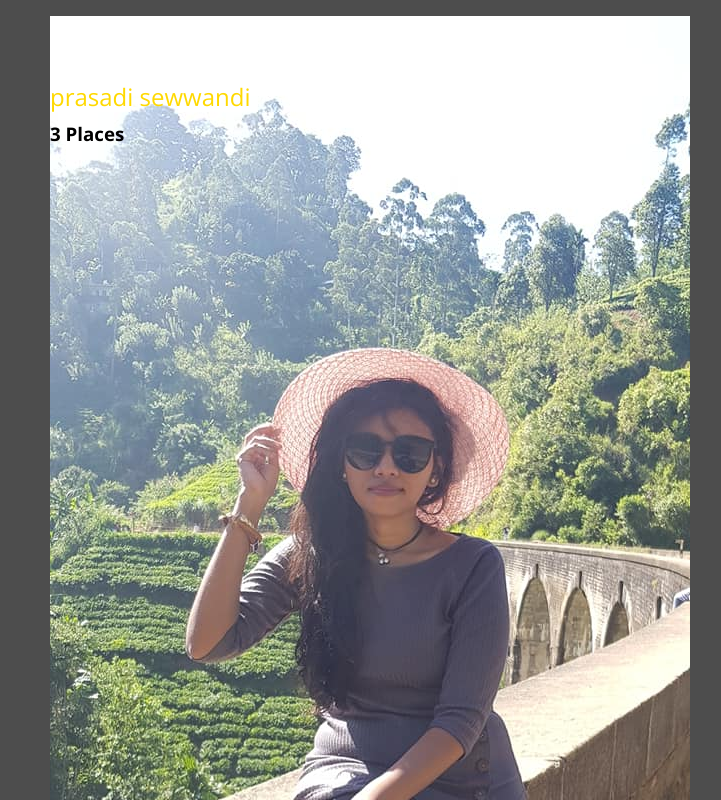
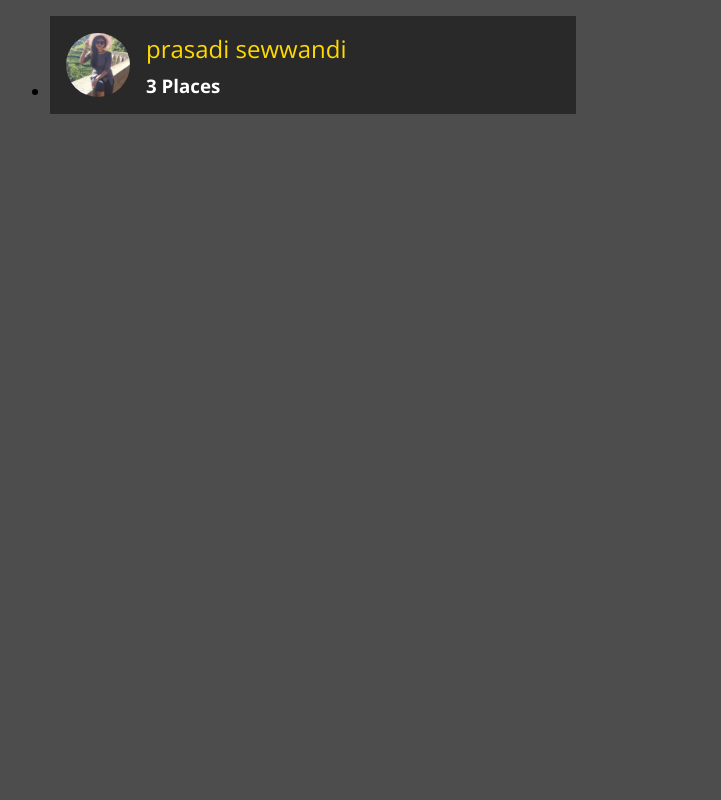
Before and after one commit to PrasadiSewwandi/ReactLocationApp, a React (Create React App) app: page / in a window 1280 px wide. Shown: the top 800 px of the page, without its empty margins (6-727 px from the left). Built offline with nearby package versions, Linux system fonts and the light colour scheme.

Commit message:
hover part done

```diff
--- /dev/null
+++ b/src/shared/components/UIElement/Avatar.css
@@ -0,0 +1,15 @@
+.avatar {
+  width: 100%;
+  height: 100%;
+  display: flex;
+  justify-content: center;
+  align-items: center;
+}
+
+.avatar img {
+  display: block;
+  border-radius: 50%;
+  width: 100%;
+  height: 100%;
+  object-fit: cover;
+}
--- /dev/null
+++ b/src/shared/components/UIElement/Avatar.js
@@ -0,0 +1,17 @@
+import React from 'react';
+
+import './Avatar.css';
+
+const Avatar = props => {
+  return (
+    <div className={`avatar ${props.className}`} style={props.style}>
+      <img
+        src={props.image}
+        alt={props.alt}
+        style={{ width: props.width, height: props.width }}
+      />
+    </div>
+  );
+};
+
+export default Avatar;
--- a/src/user/components/UserItem.js
+++ b/src/user/components/UserItem.js
@@ -1,12 +1,15 @@
-import React from 'react'
-import './UserItem.css'
+import React from 'react';
+import { Link } from 'react-router-dom' ;
+import './UserItem.css';
+import Avatar from '../../shared/components/UIElement/Avatar';
 
 const UserItem = props => {
    return (
        <li className = "user-item">
            <div className = "user-item__content">
+               <Link to = {`/${props.id}/places`}>
                <div className = "user-item__image">
-                   <img src = {props.image} alt = {props.name}/>
+                   <Avatar image = {props.image} alt = {props.name}/>
                </div>
                <div className = "user-item__info">
                 <h2>{props.name}</h2>
@@ -14,6 +17,7 @@ const UserItem = props => {
                     {props.placeCount} {props.placeCount ===1 ? 'Place' : 'Places'}
                 </h3>
                </div>
+               </Link>
            </div>
 
        </li>
```
